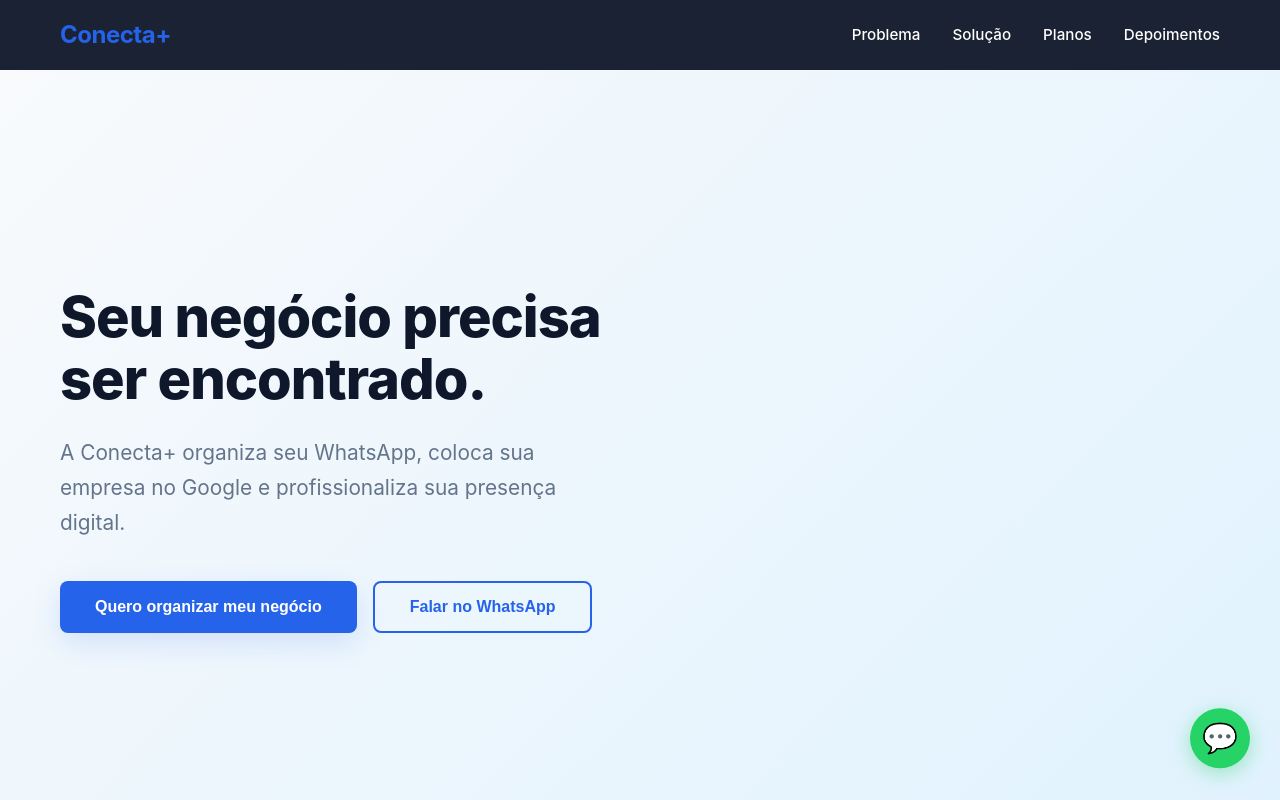
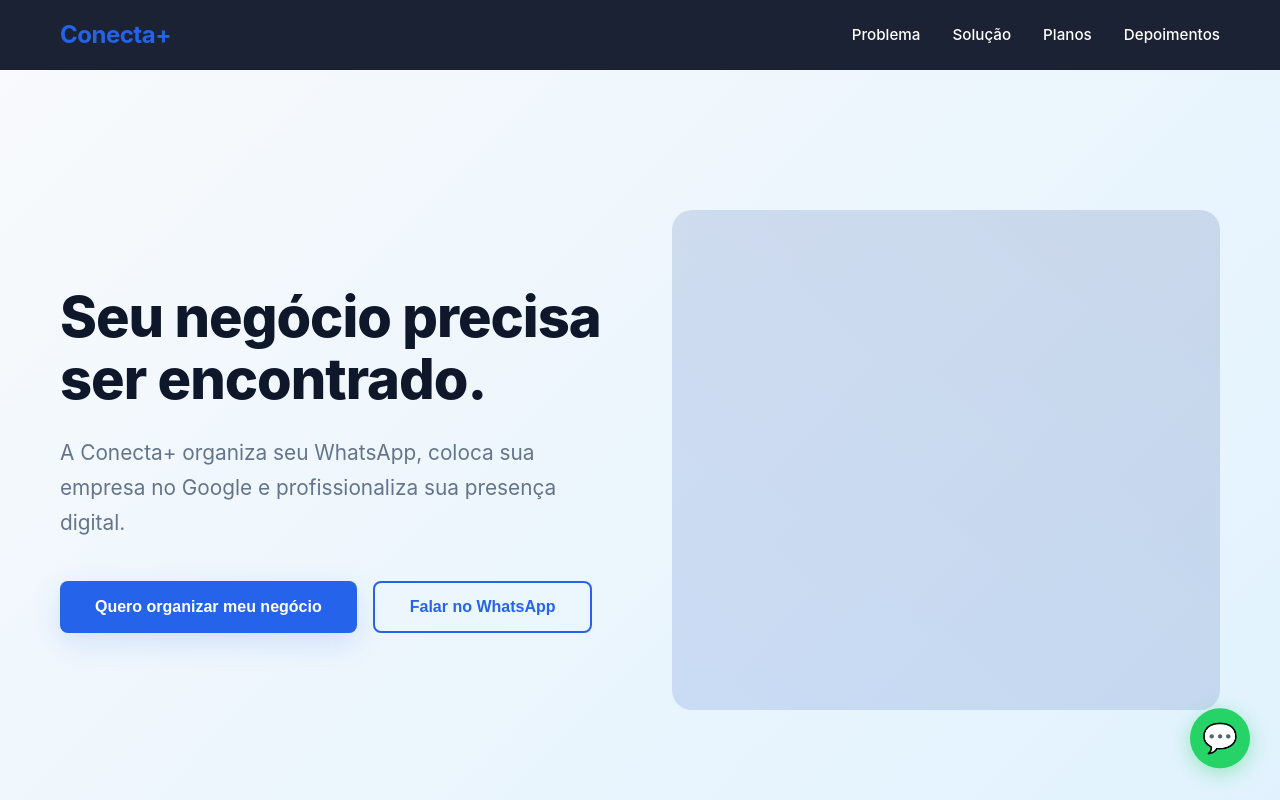
Before and after one commit to 123joaomamoel123-ship-it/conecta_mais, a plain HTML site: page index.html in a window 1280 px wide. Shown: the top 800 px of the page. Drawn offline with Linux system fonts and the light colour scheme.

Commit message:
Update style.css

```diff
--- a/style.css
+++ b/style.css
@@ -150,21 +150,21 @@ body {
 
 .hero-visual {
     height: 500px;
-    position: absolute;
+   position: relative;
+   overflow: hidden;
     animation: slideInRight 0.8s ease-out;
 }
 
 .animated-gradient {
-   position: absolute;
+    position: absolute;
     inset: 0;
-    z-index: 0;
-    width: 100%;
-    height: 100%;
     background: linear-gradient(45deg, var(--cor-primaria), #1e3a8a, var(--cor-primaria));
     background-size: 300% 300%;
     border-radius: 20px;
     box-shadow: var(--shadow);
     animation: gradientShift 8s ease infinite;
+    z-index: 1;
+    opacity: 0.15; /* deixa mais elegante */
 }
 
 @keyframes slideInLeft {
```
